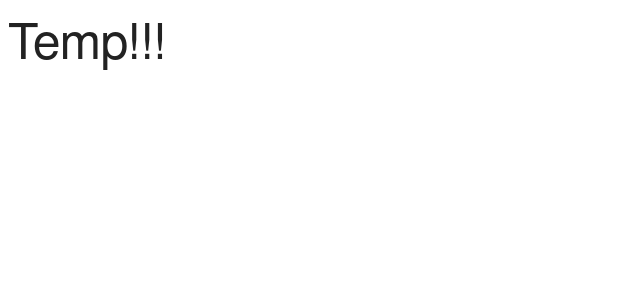
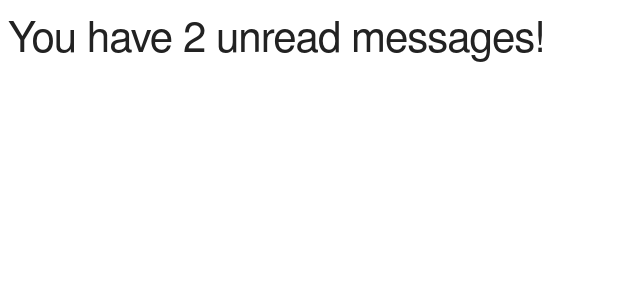
Before and after one commit to vermad843/React-Concepts, a React (Create React App) app: page / in a window 1280 px wide. Shown: the top 300 px of the page, without its empty margins (0-640 px from the left). Built offline with nearby package versions, Linux system fonts and the light colour scheme.

Commit message:
email type

```diff
--- a/src/App.js
+++ b/src/App.js
@@ -5,22 +5,17 @@ class App extends Component {
     constructor() {
         super();
         this.state = {
-           isLoading : true
+           unreadMessages : [
+               "No Phone",
+               "I can do this."
+           ]
         }
     }
-
-    componentDidMount() {
-        setTimeout(() => {
-           this.setState({
-               isLoading : false
-           })
-        }, 1000);
-    }
     render() {
-        const {isLoading} = this.state;
+        const {unreadMessages} = this.state;
         return (
             <div>
-                {isLoading ? <h1>Loading...</h1>:<Conditional/>}
+                <h2>You have {unreadMessages.length} unread messages!</h2>
             </div>
         );
     }
```
